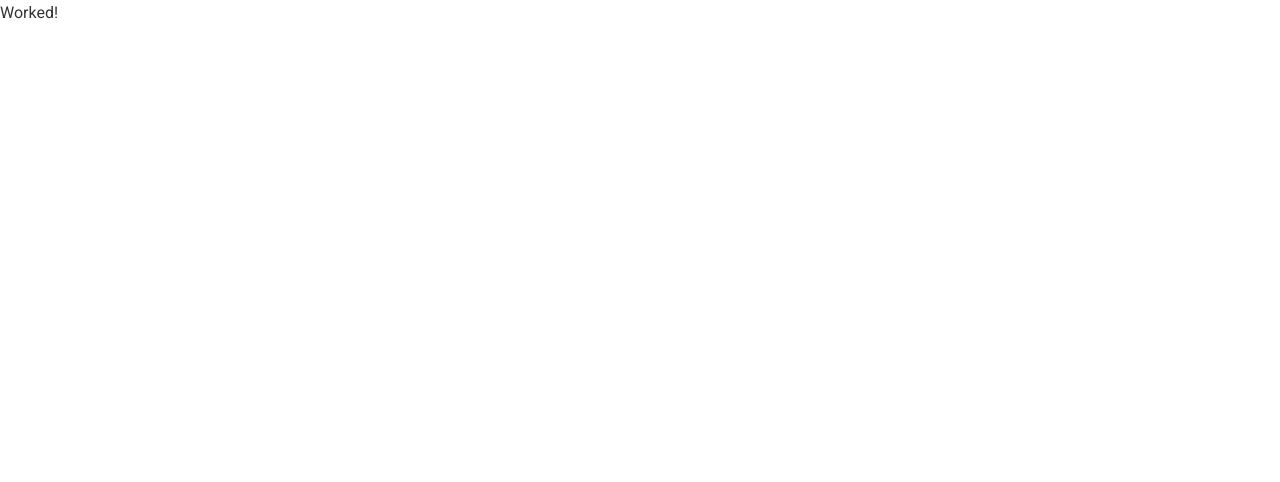
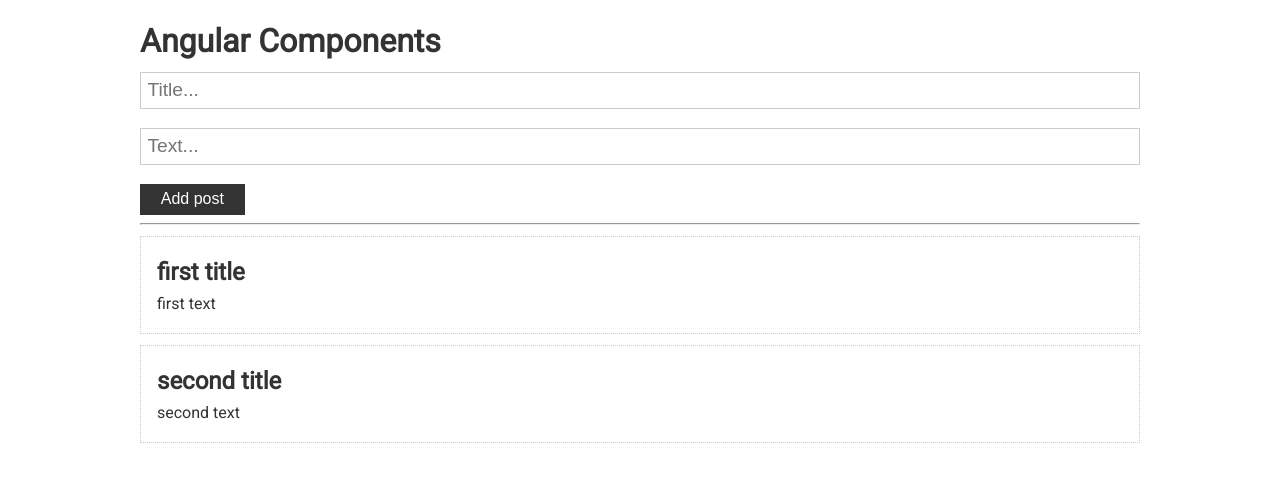
Before and after one commit to aVerbits/Angular_course, an Angular app in the folder unit3/Angular-basics/: page / in a window 1280 px wide. Shown: the top 482 px of the page. Built offline with nearby package versions, Linux system fonts and the light colour scheme.

Commit message:
add Post

```diff
--- a/unit3/Angular-basics/src/app/app.component.html
+++ b/unit3/Angular-basics/src/app/app.component.html
@@ -1 +1,13 @@
-<p>Worked!</p>
+<div class="container">
+  <h1>Angular Components</h1>
+
+  <app-post-form></app-post-form>
+
+  <hr>
+
+  <app-post
+    *ngFor="let p of posts "
+    [post]="p"
+  ></app-post>
+
+</div>
--- a/unit3/Angular-basics/src/app/app.component.ts
+++ b/unit3/Angular-basics/src/app/app.component.ts
@@ -1,4 +1,10 @@
 import { Component } from '@angular/core';
+
+export interface Post{
+  title: string
+  text: string
+  id?: number
+}
 
 @Component({
   selector: 'app-root',
@@ -6,5 +12,10 @@
   styleUrls: ['./app.component.scss']
 })
 export class AppComponent {
-  title = 'Angular-basics';
+  // title = 'Angular-basics';
+  posts: Post[] = [
+    {title: 'first title', text: 'first text', id: 1},
+    {title: 'second title', text: 'second text', id: 2}
+
+  ]
 }
--- a/unit3/Angular-basics/src/app/post-form/post-form.component.html
+++ b/unit3/Angular-basics/src/app/post-form/post-form.component.html
@@ -1 +1,7 @@
-<p>post-form works!</p>
+<div>
+
+<input type="text" class="form-control" placeholder="Title...">
+<input type="text" class="form-control" placeholder="Text...">
+
+<button class="btn">Add post</button>
+</div>
--- a/unit3/Angular-basics/src/app/post/post.component.html
+++ b/unit3/Angular-basics/src/app/post/post.component.html
@@ -1 +1,7 @@
-<p>post works!</p>
+<div class="card">
+
+    <h2>{{post.title}}</h2>
+
+    <p>{{post.text}}</p>
+
+</div>
--- a/unit3/Angular-basics/src/app/post/post.component.ts
+++ b/unit3/Angular-basics/src/app/post/post.component.ts
@@ -1,4 +1,5 @@
-import { Component, OnInit } from '@angular/core';
+import { Component, Input, OnInit } from '@angular/core';
+import { Post } from '../app.component';
 
 @Component({
   selector: 'app-post',
@@ -7,6 +8,9 @@
 })
 export class PostComponent implements OnInit {
 
+  @Input()
+  post!: Post;
+
   constructor() { }
 
   ngOnInit(): void {
```
